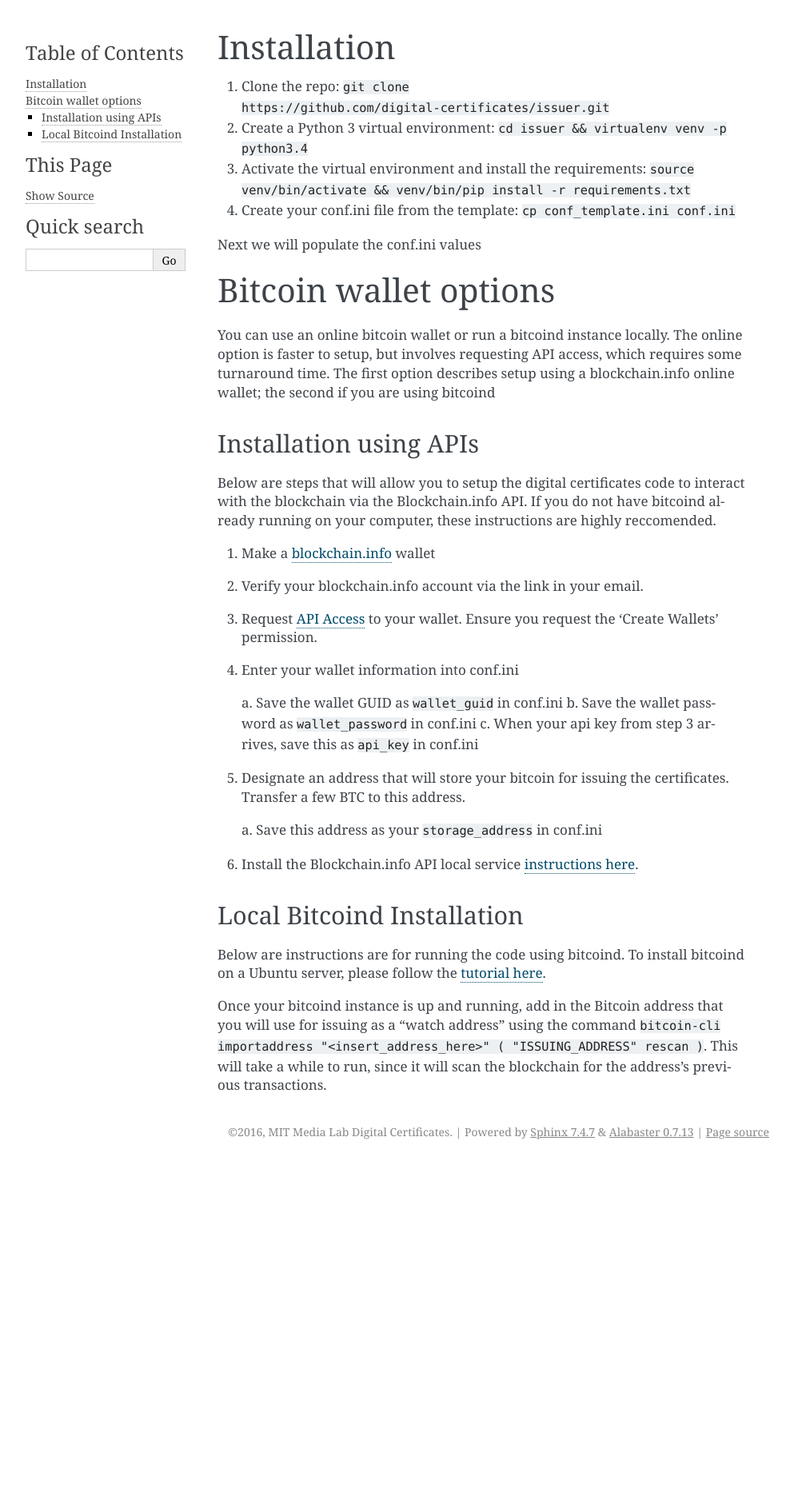
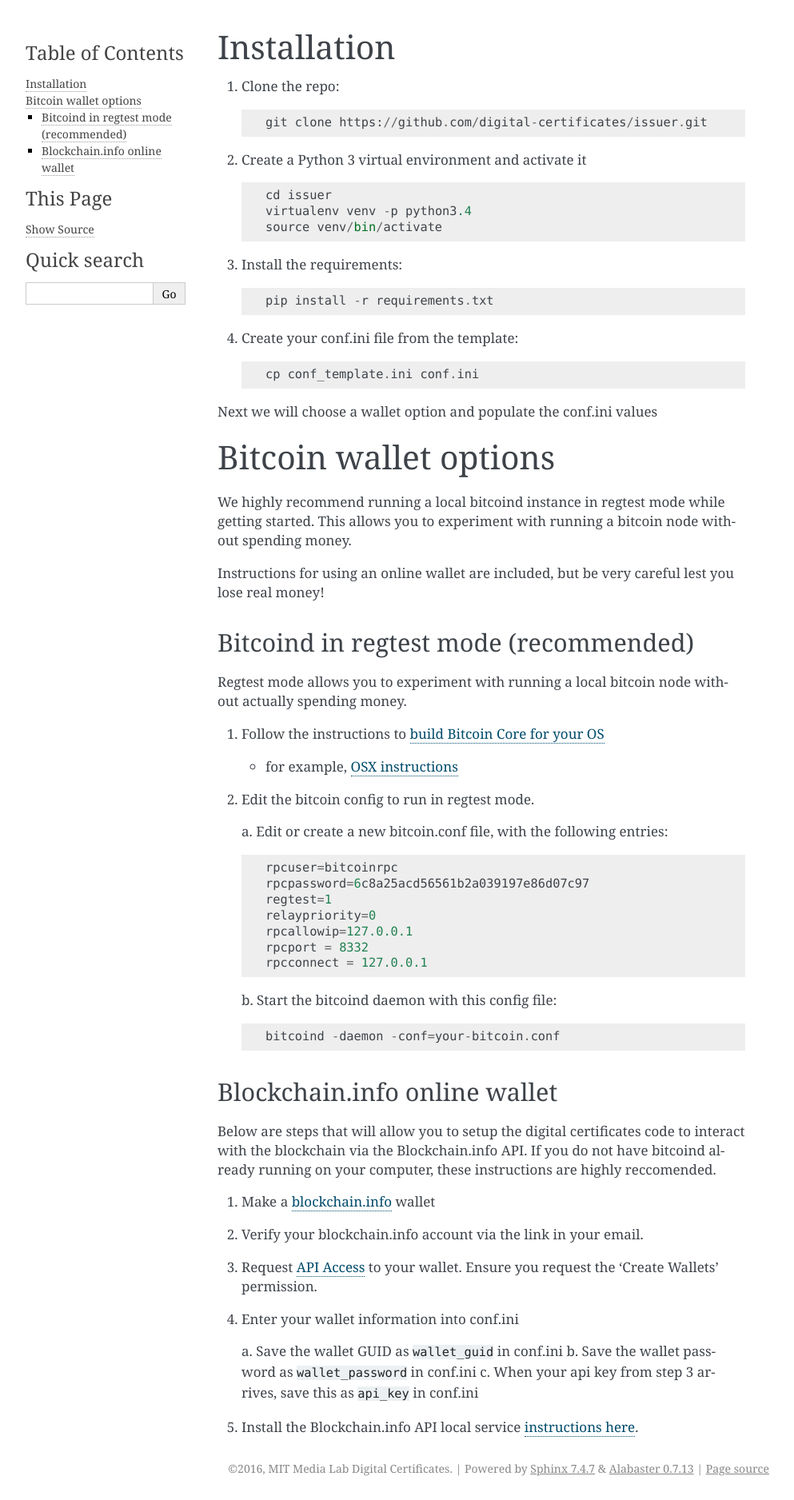
Before and after one commit to blockchain-certificates/cert-issuer, a Sphinx documentation site: the page built from docs/installation.md, in a window 1280 px wide. Shown: the whole page at 80% size, without its empty margins (148-1141 px from the left). Built offline with Sphinx 7.4.7, drawn with Linux system fonts in a browser that asks for light colours; before the commit the page ends 1455 px from its top, so only the background shows below that.

Commit message:
update instructions with bitcoind

````diff
--- a/docs/installation.md
+++ b/docs/installation.md
@@ -1,18 +1,68 @@
 
 ## Installation
-1. Clone the repo: `git clone https://github.com/digital-certificates/issuer.git`
-2. Create a Python 3 virtual environment: `cd issuer && virtualenv venv -p python3.4`
-3. Activate the virtual environment and install the requirements: `source venv/bin/activate && venv/bin/pip install -r requirements.txt`
-4. Create your conf.ini file from the template: `cp conf_template.ini conf.ini`
+1. Clone the repo:
 
-Next we will populate the conf.ini values
+    ```
+    git clone https://github.com/digital-certificates/issuer.git
+    ```
+2. Create a Python 3 virtual environment and activate it
+
+    ```
+    cd issuer
+    virtualenv venv -p python3.4
+    source venv/bin/activate
+    ```
+3. Install the requirements:
+
+    ```
+    pip install -r requirements.txt
+    ```
+
+4. Create your conf.ini file from the template:
+
+    ```
+    cp conf_template.ini conf.ini
+    ```
+
+Next we will choose a wallet option and populate the conf.ini values
 
 ## Bitcoin wallet options
-You can use an online bitcoin wallet or run a bitcoind instance locally. The online option is faster to setup, but involves
-requesting API access, which requires some turnaround time. The first option describes setup using a blockchain.info online wallet;
-the second if you are using bitcoind
+We highly recommend running a local bitcoind instance in regtest mode while getting started. This allows you to experiment
+with running a bitcoin node without spending money.
 
-### Installation using APIs
+Instructions for using an online wallet are included, but be very careful lest you lose real money!
+
+
+### Bitcoind in regtest mode (recommended)
+Regtest mode allows you to experiment with running a local bitcoin node without actually spending
+money.
+
+1. Follow the instructions to [build Bitcoin Core for your OS](https://github.com/bitcoin/bitcoin/tree/master/doc)
+
+    - for example, [OSX instructions](https://github.com/bitcoin/bitcoin/blob/master/doc/build-osx.md)
+
+
+2. Edit the bitcoin config to run in regtest mode.
+
+    a. Edit or create a new bitcoin.conf file, with the following entries:
+     ```
+     rpcuser=bitcoinrpc
+     rpcpassword=6c8a25acd56561b2a039197e86d07c97
+     regtest=1
+     relaypriority=0
+     rpcallowip=127.0.0.1
+     rpcport = 8332
+     rpcconnect = 127.0.0.1
+     ```
+
+    b. Start the bitcoind daemon with this config file:
+
+    ```
+    bitcoind -daemon -conf=your-bitcoin.conf
+    ```
+
+
+### Blockchain.info online wallet
 Below are steps that will allow you to setup the digital certificates code to interact with the blockchain via the Blockchain.info API. If you do not have bitcoind already running on your computer, these instructions are highly reccomended.
 
 1. Make a [blockchain.info](http://blockchain.info) wallet
@@ -25,16 +75,4 @@ permission.
     b. Save the wallet password as `wallet_password` in conf.ini
     c. When your api key from step 3 arrives, save this as `api_key` in conf.ini
 
-5. Designate an address that will store your bitcoin for issuing the certificates. Transfer a few BTC to this address.
-
-    a.  Save this address as your `storage_address` in conf.ini
-
-6. Install the Blockchain.info API local service [instructions here](https://github.com/blockchain/service-my-wallet-v3).
-
-### Local Bitcoind Installation
-Below are instructions are for running the code using bitcoind. To install bitcoind on a Ubuntu server, please follow the
-[tutorial here](https://21.co/learn/setup-a-bitcoin-development-environment/#installing-bitcoind-from-source-on-ubuntu).
-
-Once your bitcoind instance is up and running, add in the Bitcoin address that you will use for issuing as a "watch address"
-using the command `bitcoin-cli importaddress "<insert_address_here>" ( "ISSUING_ADDRESS" rescan )`. This will take a
-while to run, since it will scan the blockchain for the address's previous transactions.
+5. Install the Blockchain.info API local service [instructions here](https://github.com/blockchain/service-my-wallet-v3).
````
Also changed, not shown: docs/creating_addresses.md (+44 -1 lines), docs/issuing.md (+10 -2 lines), 7 other files.
